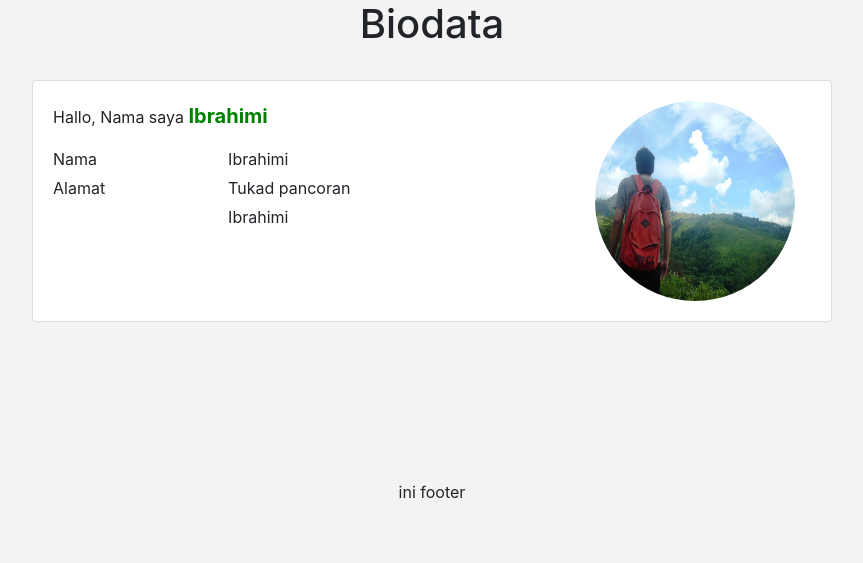
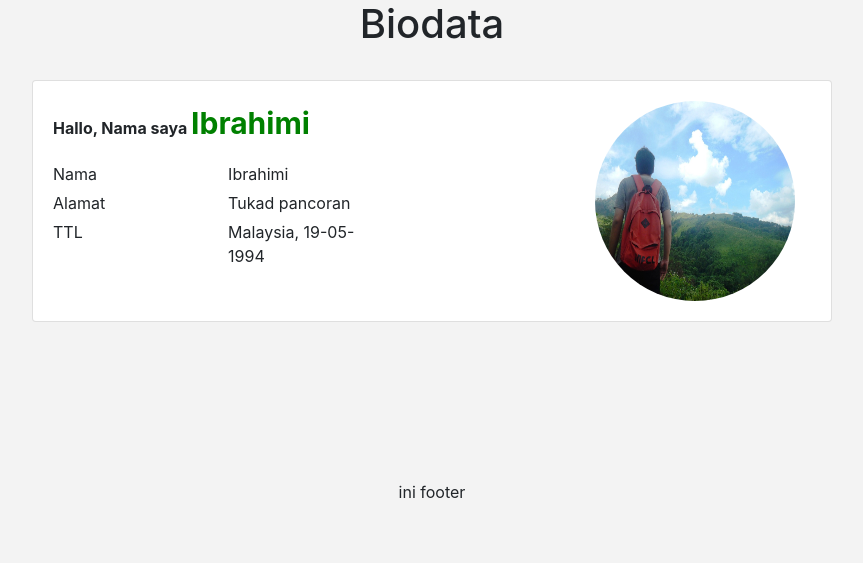
Before and after one commit to envstudio/Exercise-1, a plain HTML site: page index.html in a window 1280 px wide. Shown: the whole page, without its empty margins (208-1071 px from the left). Drawn offline with nearby package versions, Linux system fonts and the light colour scheme.

Commit message:
Update css

```diff
--- a/index.html
+++ b/index.html
@@ -40,10 +40,10 @@
                                                     </div>
                                                     <div class="row">
                                                             <div class="col-sm-4">
-
+                                                              TTL
                                                             </div>
                                                             <div class="col-sm-4">
-                                                              Ibrahimi
+                                                              Malaysia, 19-05-1994
                                                             </div>
                                                     </div>
                                             </div>
--- a/main.css
+++ b/main.css
@@ -18,8 +18,11 @@ body{
 .biodata>div{
     padding-bottom: 5px;
 }
+.biodata>p{
+    font-weight: bold;
+}
 .nama{
-    font-size: 20px;
+    font-size: 30px;
     font-weight: bold;
-    color: green
+    color: green;
 }
```
